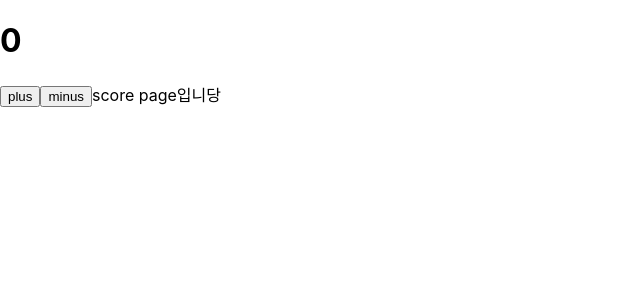
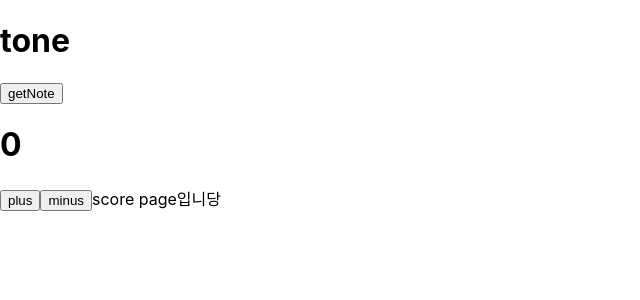
Before and after one commit to outsider-s-song/front-end, a React (Create React App) app: page / in a window 1280 px wide. Shown: the top 300 px of the page, without its empty margins (0-640 px from the left). Built offline with nearby package versions, Linux system fonts and the light colour scheme.

Commit message:
✅  Add tone

```diff
--- a/package.json
+++ b/package.json
@@ -19,6 +19,7 @@
     "redux-logger": "^3.0.6",
     "redux-thunk": "^2.4.1",
     "styled-components": "^5.3.3",
+    "tone": "^14.7.77",
     "web-vitals": "^2.1.2"
   },
   "scripts": {
--- a/src/App.jsx
+++ b/src/App.jsx
@@ -7,11 +7,22 @@ import { useDispatch, useSelector } from 'react-redux';
 import { add, minus } from './redux/modules/score';
 import { Routes, Route, BrowserRouter } from 'react-router-dom';
 
+// * tone.js sample
+import * as Tone from 'tone';
+
 const App = () => {
+	const synth = new Tone.Synth().toDestination();
+	const getNote = () => {
+		synth.triggerAttackRelease('C4', '8n');
+	};
 	const dispatch = useDispatch();
 	const number = useSelector((state) => state.count.number);
+
 	return (
 		<>
+			<h1>tone</h1>
+			<button onClick={getNote}>getNote</button>
+			<br />
 			<h1>{number}</h1>
 			<button onClick={() => dispatch(add())}>plus</button>
 			<button onClick={() => dispatch(minus())}>minus</button>
```
Also changed, not shown: 1 other file (tests, documents, lock files or other folders).
